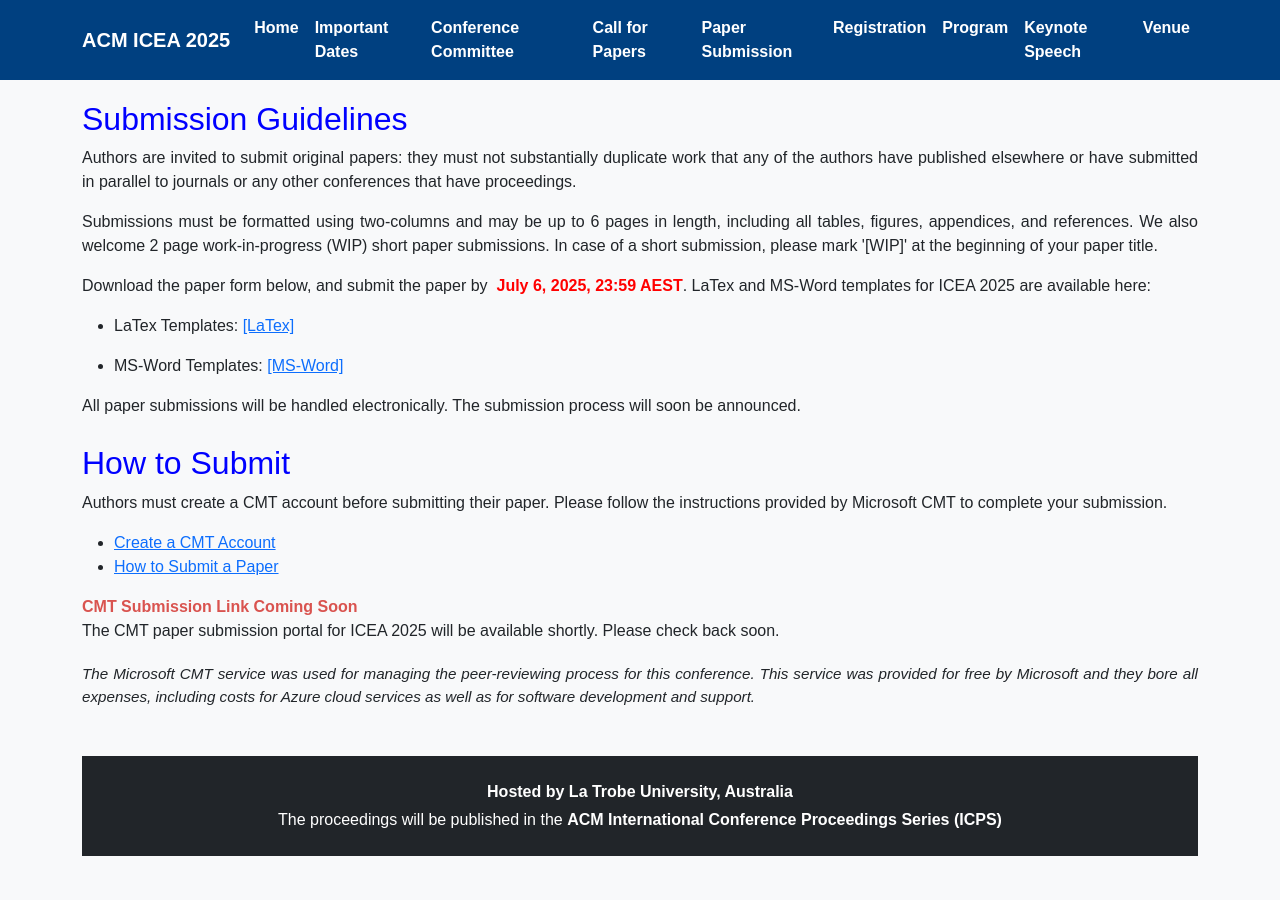
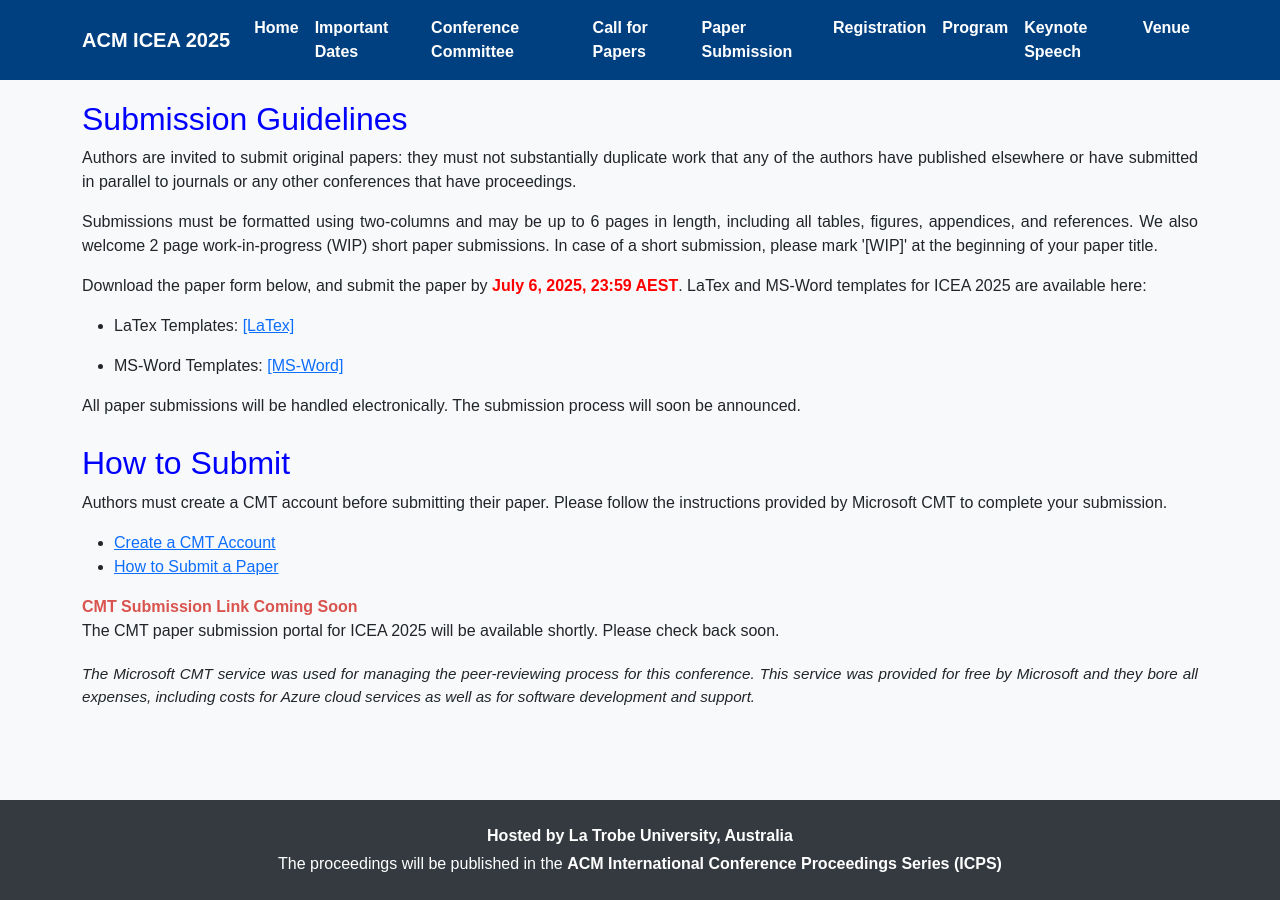
Before and after one commit to icea2025/latrobe, a Jekyll site: the page submission/index.html, which Jekyll copies as it is, in a window 1280 px wide. Built offline with Jekyll 4.4.1, drawn with Linux system fonts in a browser that asks for light colours.

Commit message:
Update index.html

```diff
--- a/submission/index.html
+++ b/submission/index.html
@@ -10,6 +10,9 @@
     body {
       font-family: Arial, sans-serif;
       background-color: #f8f9fa;
+      display: flex;
+      flex-direction: column;
+      min-height: 100vh;
     }
     .navbar {
       background-color: #004080;
@@ -25,6 +28,10 @@
     }
     .content {
       margin-top: 20px;
+      flex: 1;
+    }
+    footer {
+      background-color: #343a40;
     }
   </style>
 </head>
@@ -38,76 +45,31 @@
     </button>
     <div class="collapse navbar-collapse" id="navbarNav">
       <ul class="navbar-nav ms-auto">
-        <li class="nav-item">
-          <a class="nav-link" href="/latrobe/index.html">Home</a>
-        </li>
-        <li class="nav-item">
-          <a class="nav-link" href="/latrobe/index.html#important-dates">Important Dates</a>
-        </li>
-        <li class="nav-item">
-          <a class="nav-link" href="/latrobe/committee/index.html">Conference Committee</a>
-        </li>
-        <li class="nav-item">
-          <a class="nav-link" href="/latrobe/papers/index.html">Call for Papers</a>
-        </li>
-        <li class="nav-item">
-          <a class="nav-link" href="/latrobe/submission/index.html">Paper Submission</a>
-        </li>
-        <li class="nav-item">
-          <a class="nav-link" href="/latrobe/registration/index.html">Registration</a>
-        </li>
-        <li class="nav-item">
-          <a class="nav-link" href="/latrobe/program/index.html">Program</a>
-        </li>
-        <li class="nav-item">
-          <a class="nav-link" href="/latrobe/keynote/index.html">Keynote Speech</a>
-        </li>
-        <li class="nav-item">
-          <a class="nav-link" href="/latrobe/venue/index.html">Venue</a>
-        </li>
+        <li class="nav-item"><a class="nav-link" href="/latrobe/index.html">Home</a></li>
+        <li class="nav-item"><a class="nav-link" href="/latrobe/index.html#important-dates">Important Dates</a></li>
+        <li class="nav-item"><a class="nav-link" href="/latrobe/committee/index.html">Conference Committee</a></li>
+        <li class="nav-item"><a class="nav-link" href="/latrobe/papers/index.html">Call for Papers</a></li>
+        <li class="nav-item"><a class="nav-link" href="/latrobe/submission/index.html">Paper Submission</a></li>
+        <li class="nav-item"><a class="nav-link" href="/latrobe/registration/index.html">Registration</a></li>
+        <li class="nav-item"><a class="nav-link" href="/latrobe/program/index.html">Program</a></li>
+        <li class="nav-item"><a class="nav-link" href="/latrobe/keynote/index.html">Keynote Speech</a></li>
+        <li class="nav-item"><a class="nav-link" href="/latrobe/venue/index.html">Venue</a></li>
       </ul>
     </div>
   </div>
 </nav>
 
-<div class="container">
-  <div class="content">
+<div class="container content">
   <div>
     <h2 style="color: #0000ff">Submission Guidelines</h2>
-      <p style="text-align: justify">
-        Authors are invited to submit original papers: they must not substantially duplicate work
-        that any of the authors have published elsewhere or have submitted in parallel to journals
-        or any other conferences that have proceedings.
-      </p>
-      <p style="text-align: justify">
-        Submissions must be formatted using two-columns and may be up to 6 pages in length,
-        including all tables, figures, appendices, and references. We also welcome 2 page
-        work-in-progress (WIP) short paper submissions. In case of a short submission, please mark
-        '[WIP]' at the beginning of your paper title.
-      </p>
-      <p style="text-align: justify">
-        Download the paper form below, and submit the paper by
-        <b style="color: #ff0000">&nbsp;July 6, 2025, 23:59 AEST</b>. LaTex and MS-Word templates for ICEA 2025 are available
-        here:
-      </p>
+    <p style="text-align: justify">Authors are invited to submit original papers: they must not substantially duplicate work that any of the authors have published elsewhere or have submitted in parallel to journals or any other conferences that have proceedings.</p>
+    <p style="text-align: justify">Submissions must be formatted using two-columns and may be up to 6 pages in length, including all tables, figures, appendices, and references. We also welcome 2 page work-in-progress (WIP) short paper submissions. In case of a short submission, please mark '[WIP]' at the beginning of your paper title.</p>
+    <p style="text-align: justify">Download the paper form below, and submit the paper by <b style="color: #ff0000">July 6, 2025, 23:59 AEST</b>. LaTex and MS-Word templates for ICEA 2025 are available here:</p>
     <ul>
-        <li>
-          <p>
-            LaTex Templates:
-            <a href="https://icea-conf.github.io/2024/template/ICEA2023_Latex_Template-r2.zip">[LaTex]</a>
-          </p>
-        </li>
-        <li>
-          <p>
-            MS-Word Templates:
-            <a href="https://icea-conf.github.io/2024/template/icea_2024_Word_Template-r2.docx">[MS-Word]</a>
-          </p>
-        </li>
+      <li><p>LaTex Templates: <a href="https://icea-conf.github.io/2024/template/ICEA2023_Latex_Template-r2.zip">[LaTex]</a></p></li>
+      <li><p>MS-Word Templates: <a href="https://icea-conf.github.io/2024/template/icea_2024_Word_Template-r2.docx">[MS-Word]</a></p></li>
     </ul>
-      <p style="text-align: justify">
-        All paper submissions will be handled electronically. The submission process will soon be
-        announced.
-      </p>
+    <p style="text-align: justify">All paper submissions will be handled electronically. The submission process will soon be announced.</p>
   </div>
 
   <div style="padding-top: 10px">
@@ -132,15 +94,13 @@
   </div>
 </div>
 
-<!-- Footer -->
-<footer class="bg-dark text-white text-center py-4 mt-5">
+<footer class="text-white text-center py-4 mt-auto">
   <div class="container">
     <p class="mb-1"><strong>Hosted by La Trobe University, Australia</strong></p>
     <p class="mb-0">The proceedings will be published in the <strong>ACM International Conference Proceedings Series (ICPS)</strong></p>
   </div>
 </footer>
 
-<!-- Bootstrap JS (required for navbar toggling) -->
 <script src="https://cdnjs.cloudflare.com/ajax/libs/bootstrap/5.3.0/js/bootstrap.bundle.min.js"></script>
 </body>
 </html>
```
Lines whose indentation alone changed are shown as unchanged.
